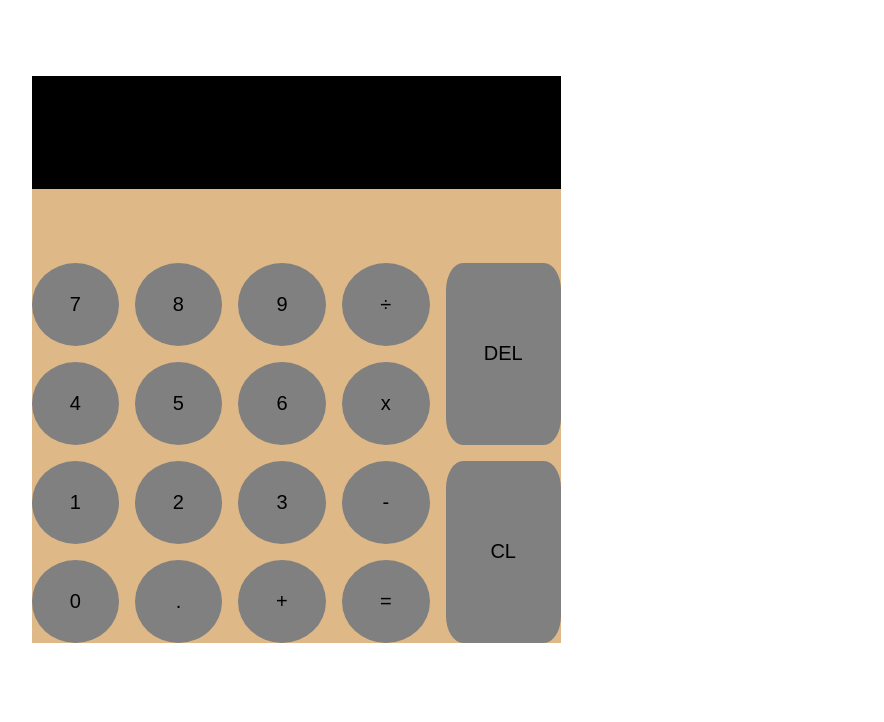
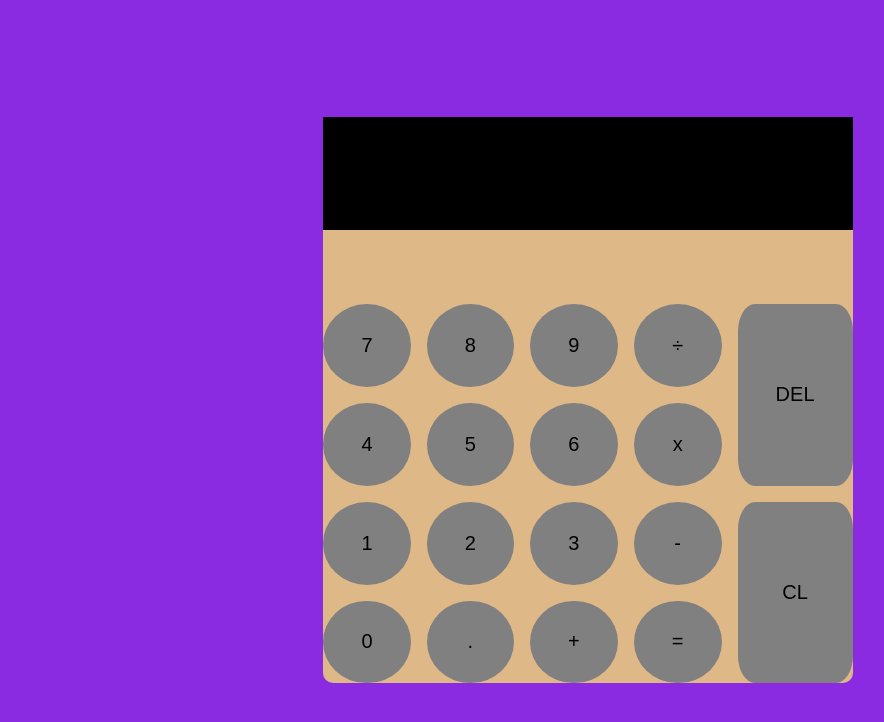
Before and after one commit to kiprop-dave/Basic-Calculator, a plain HTML site: page index.html in a window 1280 px wide. Shown: the whole page, without its empty margins (52-936 px from the left). Drawn offline with Linux system fonts and the light colour scheme.

Commit message:
slight modifications

```diff
--- a/index.html
+++ b/index.html
@@ -8,6 +8,7 @@
     <link rel="stylesheet" href="style.css" />
   </head>
   <body>
+    <div class="container-all">
       <div class="container">
         <div class="item1">
           <div class="status" id="query"></div>
@@ -32,7 +33,7 @@
         <input type="button" class="item18" value="=" />
         <input type="button" class="item19" value="CL" />
       </div>
-
+    </div>
     <script src="main.js"></script>
   </body>
 </html>
--- a/style.css
+++ b/style.css
@@ -1,6 +1,18 @@
+body {
+    margin: 0;
+    box-sizing: border-box;
+}
+
+.container-all {
+    height: 100vh;
+    display: flex;
+    justify-content: space-around;
+    align-items: center;
+    background-color: blueviolet;
+}
+
 .container {
-    margin-left: 2cm;
-    margin-top: 2cm;
+    border-radius: 10px;
     display: grid;
     height: 15cm;
     width: 14cm;
```
Lines whose indentation alone changed are shown as unchanged.
